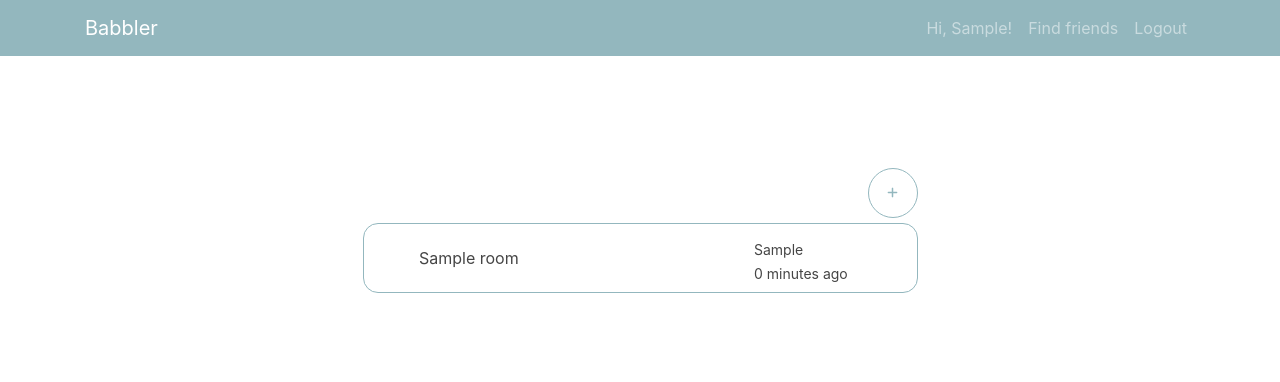
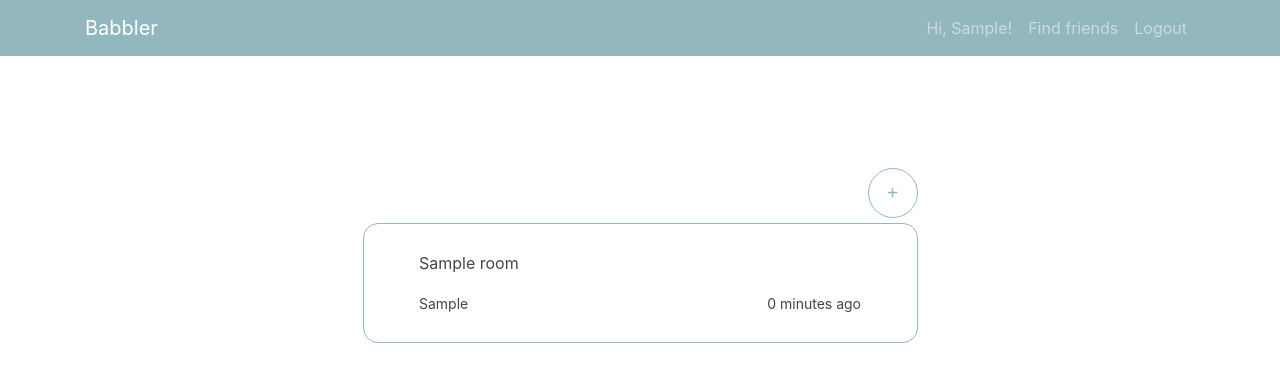
Before and after one commit to ktakats/babbler, a Django app: template chat/templates/chat/home.html in a window 1280 px wide. Shown: the top 382 px of the page. Run offline with Django 3.2, Linux system fonts and the light colour scheme; the template is opened without the code that fills it: values that come from a table or form of the project are taken from there, others are empty; a user stored in the database is signed in; tables that the repository leaves empty hold one stand-in row (values such as "Sample post"); some libraries are stand-ins or nearby versions.

Commit message:
prettier

```diff
--- a/chat/static/main.css
+++ b/chat/static/main.css
@@ -77,8 +77,8 @@ label {
     text-align: left;
     padding-left: 5%;
     padding-right: 5%;
-    padding-top: 2%;
-    padding-bottom: 2%;
+    padding-top: 1%;
+    padding-bottom: 1%;
     border: solid 1px;
     border-radius: 15px;
     border-color: #93B7BE !important;
@@ -99,6 +99,8 @@ label {
     text-decoration: none !important;
     color: #454545 !important;
 }
+
+
 
 .details{
     float: right;
--- a/chat/templates/chat/home.html
+++ b/chat/templates/chat/home.html
@@ -17,23 +17,30 @@
     {% for room in rooms %}
         <div class="roomdiv">
             <a href="{{room.get_absolute_url}}">
-                <span>
-                <span class="room">{{room.title}}
+                <div class="text-left py-3">
+                    {{room.title}}
+                </div>
+
+                <div class="d-flex justify-content-between text-center">
                     {% with room.message_set.last as msg%}
-                </span>
-                    {% if msg %}
-                <span class="details">
-                    <p><small>{{msg.author.first_name}}</small></p>
-                    {% include "chat/timestamp.html"%}
-                </span>
+                        {% if msg %}
+                    <div>
+                        <small>{{msg.author}}</small>
+                    </div>
+                    <div>
+                        {% include "chat/timestamp.html"%}
+                    </div>
                     {% endif %}
-                    {% endwith %}
-                </span>
+                        {% endwith %}
+                </div>
+
             </a>
         </div>
     {% endfor %}
     </div>
+
 {% else %}
+
     <form method="POST" id="id_login_form">
         {% csrf_token %}
         {{form.as_p}}
```
Also changed, not shown: chat/templates/chat/chat.html (+4 -3 lines).
